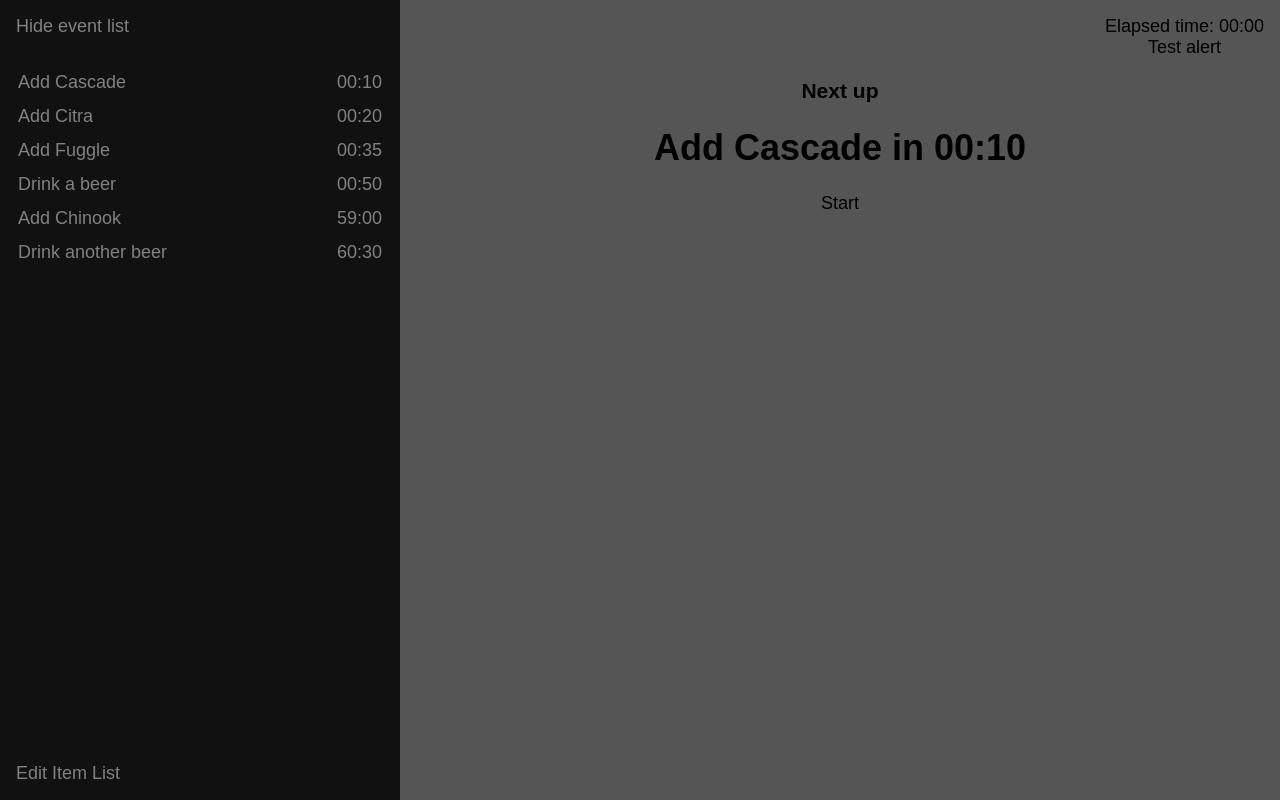
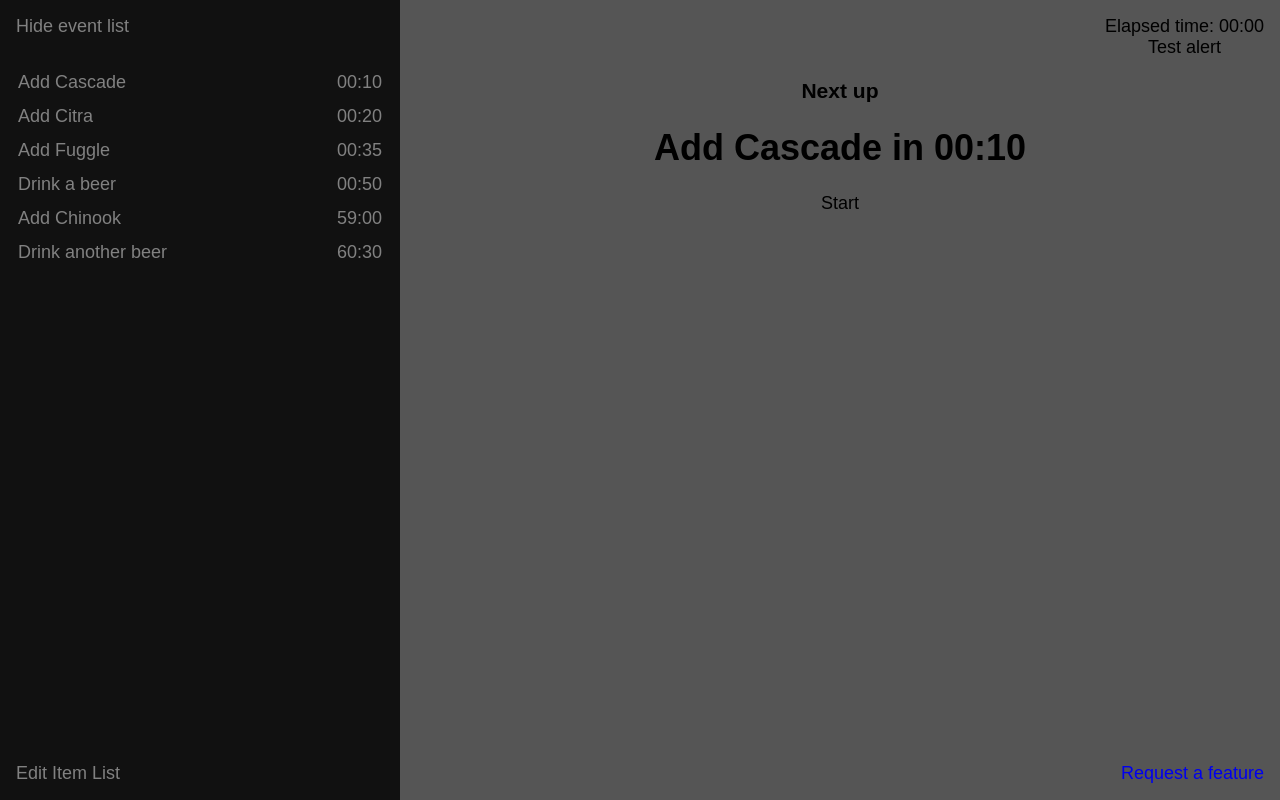
Before and after one commit to veswill3/micro-manage-timer, a React (Create React App) app: page / in a window 1280 px wide. Built offline with nearby package versions, Linux system fonts and the light colour scheme.

Commit message:
add feature request button

```diff
--- a/src/App.css
+++ b/src/App.css
@@ -8,7 +8,7 @@
   left: -100%;
   width: 100%;
   transition: left 0.5s;
-  z-index: 1;
+  z-index: 2;
   overflow-x: hidden;
   background-color: #111;
   color: #818181;
@@ -45,7 +45,6 @@
   width: 100%;
 }
 #sidebar li, #sidebar a {
-  color: #818181;
   display: block;
   transition: 0.3s
 }
@@ -64,7 +63,12 @@
 #sidebar td:last-child {
   float: right;
 }
-#eventlist {
+#feature-request {
+  position: fixed;
+  right: 0;
+  bottom: 0;
+  z-index: 1;
+  padding: 16px;
 }
 #bulk-editor {
   position: absolute;
@@ -75,6 +79,12 @@
   resize: none;
   width: 100%;
 }
+a {
+  text-decoration: none;
+}
+a:visited {
+  color: inherit;
+}
 a:hover {
   color: #f1f1f1;
 }
--- a/src/App.js
+++ b/src/App.js
@@ -191,12 +191,17 @@ class App extends Component {
           <div>
             <h3>Next up</h3>
             { nextUpEvent ?
-              <h1>{nextUpEvent.text} in {seconds2string(nextUpEvent.timeRemaining)}</h1>
+              <h1 style={(nextUpEvent.timeRemaining > 0 && nextUpEvent.timeRemaining <= this.state.earlyWarnSeconds ? {color: 'yellow'} : {})}>
+                {nextUpEvent.text} in {seconds2string(nextUpEvent.timeRemaining)}
+              </h1>
               :
               <h1>All done</h1>
             }
             {this.state.start ? <a onClick={this.clearCountdown}>Reset</a> : <a onClick={this.startCountdown}>Start</a>}
           </div>
+        </div>
+        <div id="feature-request">
+          <a href="https://github.com/veswill3/micro-manage-timer/issues/new">Request a feature</a>
         </div>
       </div>
     );
```
